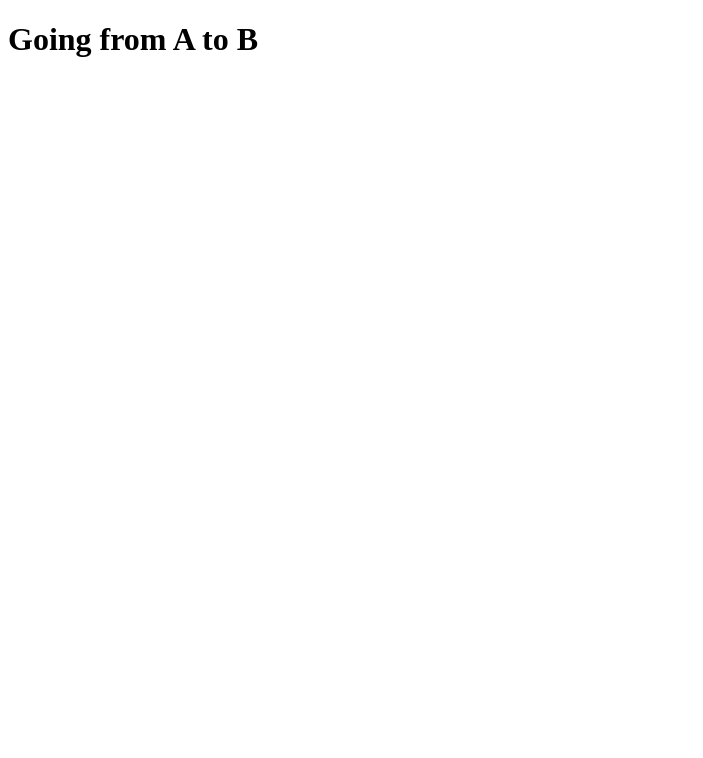
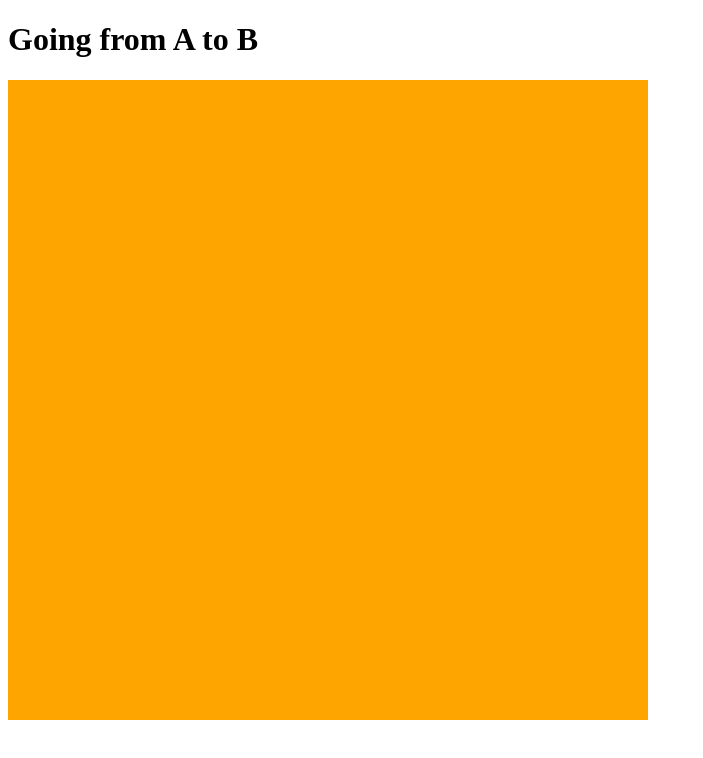
Before and after one commit to dvberkel/Dijkstra, a plain HTML site: page index.html in a window 1280 px wide. Shown: the whole page, without its empty margins (0-703 px from the left). Drawn offline with Linux system fonts and the light colour scheme.

Commit message:
Create a skeletal svg

```diff
--- a/index.html
+++ b/index.html
@@ -6,5 +6,11 @@
   </head>
   <body>
     <h1>Going from A to B</h1>
+    <svg  xmlns="http://www.w3.org/2000/svg" version="1.1" width="640" height="640" viewBox="0 0 2 2">
+      <g transform="translate(1, 1)">
+        <rect x="-1" y="-1" width="2" height="2" fill="orange"/>
+
+      </g>
+    </svg>
   </body>
 </html>
```
